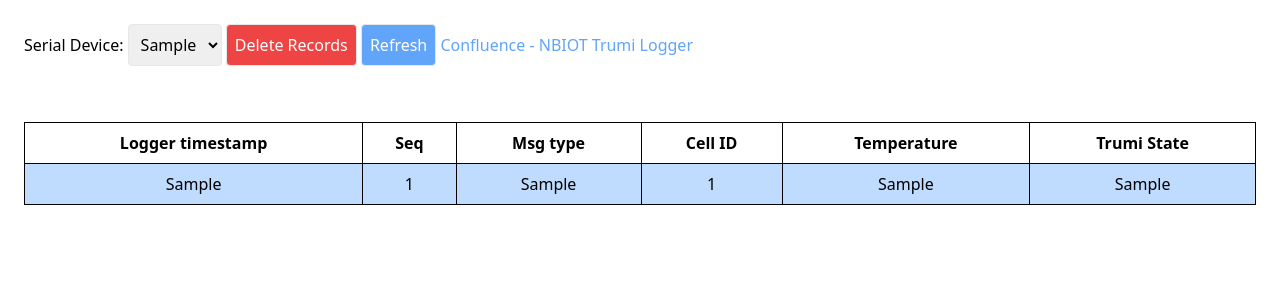
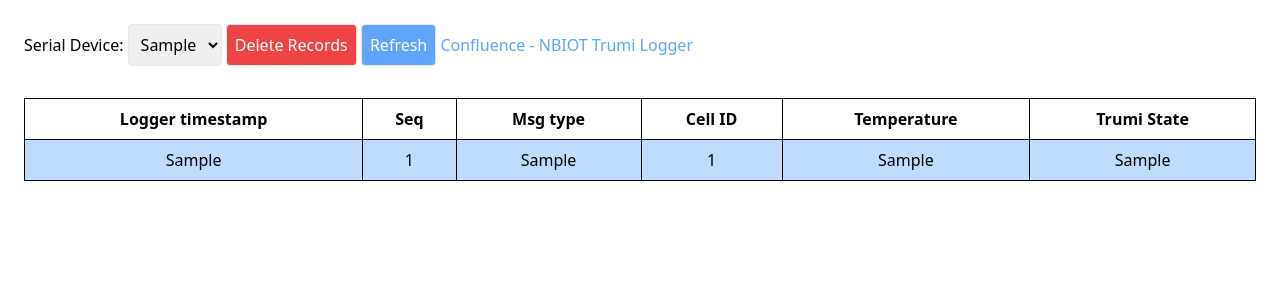
Before and after one commit to jimmythemonk/ALIR_TESTS, a Django app: page / in a window 1280 px wide. Shown: the top 300 px of the page. Run offline with Django 4.2, Linux system fonts and the light colour scheme; tables that the repository leaves empty hold one stand-in row (values such as "Sample post"); parts of the project's set-up code (start-up, migrations or seed data) failed here and were passed over; some libraries are stand-ins or nearby versions.

Commit message:
Add html formatting

```diff
--- a/hermes/n5_lgr_backend/templates/n5_lgr_backend/backend.html
+++ b/hermes/n5_lgr_backend/templates/n5_lgr_backend/backend.html
@@ -73,7 +73,7 @@
 
         </div>
 
-        <div class="px-6 py-6">
+        <div class="px-6">
             <table>
                 <tr class="row">
                     <th>Logger timestamp</th>
```
